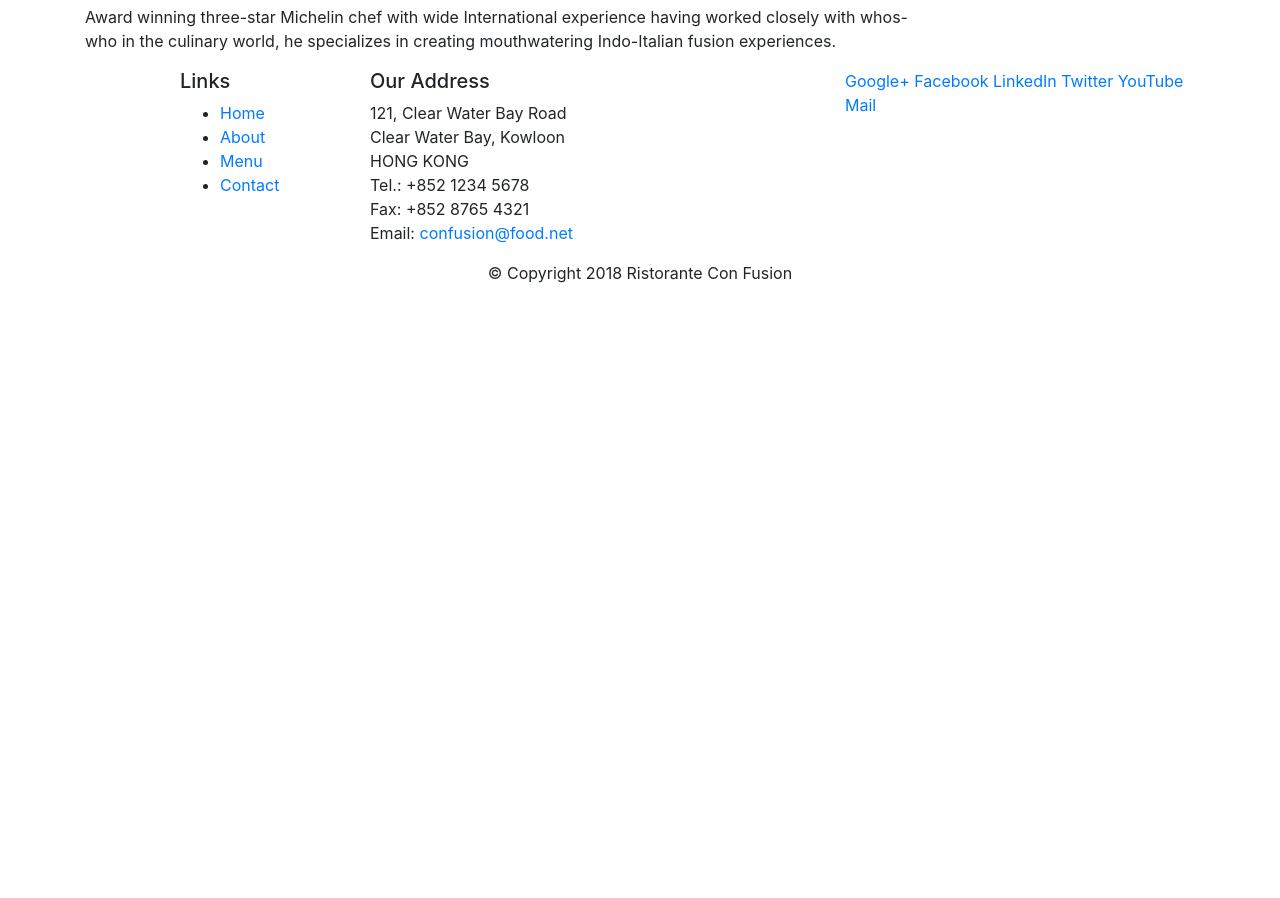
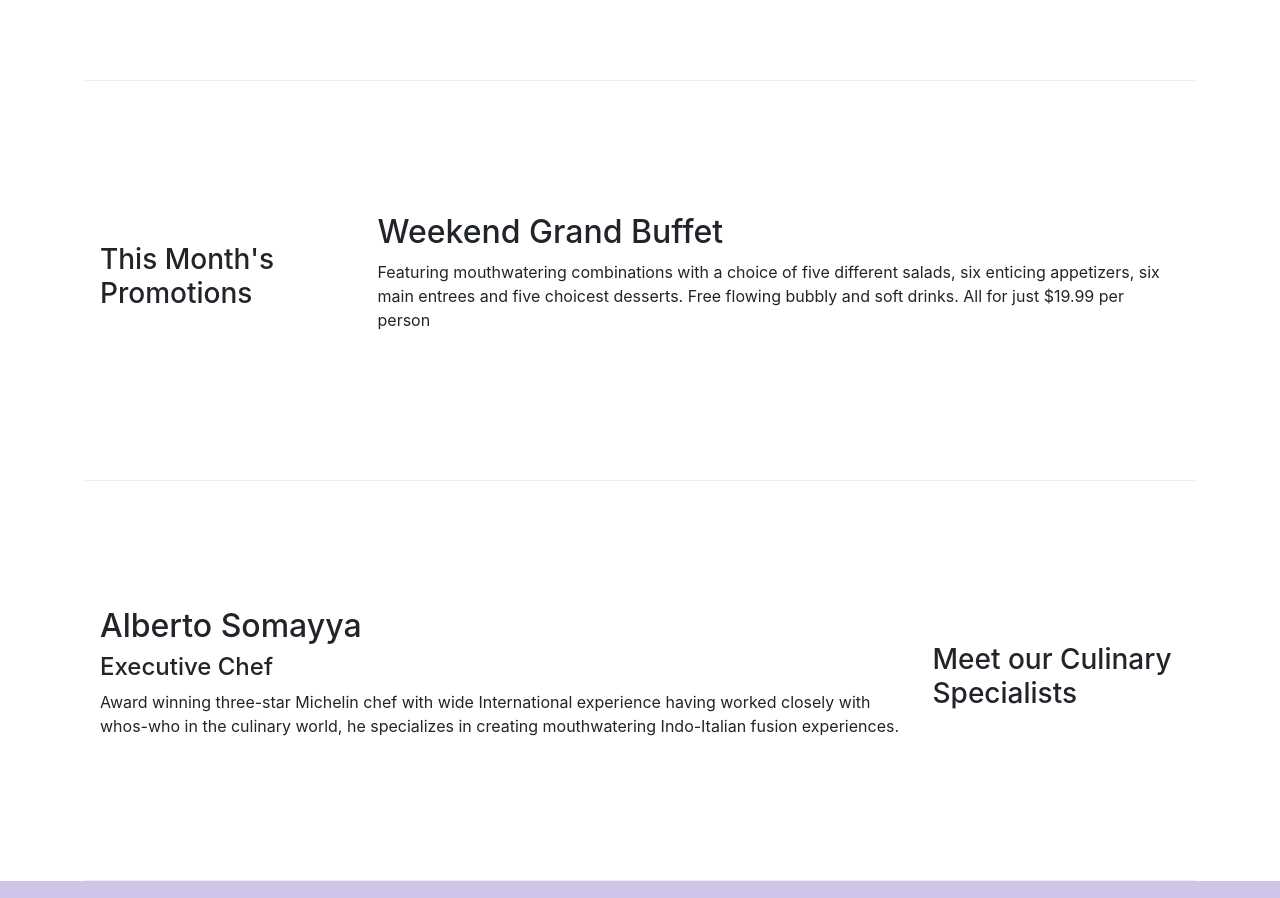
Before and after one commit to BoredUser/CourseraBootstrap, a website: page index.html in a window 1280 px wide. Shown: the part 603-1501 px from the top of the page. Before the commit the page ends 904 px from the top, so only its background shows below. Drawn offline with nearby package versions, Linux system fonts and the light colour scheme.

Commit message:
Applying a custom css to index.html file

```diff
--- /dev/null
+++ b/CSS/style.css
@@ -0,0 +1,31 @@
+.row-header{
+    margin: 0px auto;
+    padding: 0px auto;
+}
+
+.row-content{
+    margin: 0px auto;
+    padding: 50px 0px 50px 0px;
+    border-bottom: 1px ridge;
+    min-height: 400px;
+}
+
+.footer{
+    background-color: #D1C4E9;
+    margin: 0px auto;
+    padding: 20px 0px 20px 0px;
+}
+
+.jumbotron{
+    padding: 70px 30px 70px 30px;
+    margin: 0px auto;
+    background-color: #9575CD;
+    color: floralwhite;
+}
+
+.address{
+    font-size: 80%;
+    margin: 0px;
+    color: #0f0f0f;
+
+}
--- a/index.html
+++ b/index.html
@@ -9,6 +9,9 @@
 
     <!-- Bootstrap CSS -->
     <link rel="stylesheet" href="node_modules/bootstrap/dist/css/bootstrap.min.css">
+
+    <link rel="stylesheet" href="CSS/style.css">
+
     <title>Ristorante Con Fusion</title>
 </head>
 
@@ -16,7 +19,7 @@
 
     <header class="jumbotron">
         <div class="container">
-            <div class="row">
+            <div class="row row-header">
                 <div class="col-12 col-sm-6">
                     <h1>Ristorante con Fusion</h1>
                     <p>We take inspiration from the World's best cuisines, and create a unique fusion experience. Our lipsmacking creations will tickle your culinary senses!</p>
@@ -28,7 +31,7 @@
     </header>
 
     <div class="container">
-        <div class="row">
+        <div class="row row-content align-items-center">
             <div class="col-12 col-sm-4 order-sm-last col-md-3">
                 <h3>Our Lipsmacking Culinary Creations</h3>
             </div>
@@ -39,7 +42,7 @@
         </div>
 
 
-        <div class="row">
+        <div class="row row-content align-items-center">
             <div class="col-12 col-sm-4 col-md-3">
                 <h3>This Month's Promotions</h3>
             </div>
@@ -49,7 +52,7 @@
             </div>
         </div>
 
-        <div class="row">
+        <div class="row row-content align-items-center">
             <div class="col-12 col-sm-4 order-sm-last col-md-3">
                 <h3>Meet our Culinary Specialists</h3>
             </div>
@@ -61,12 +64,12 @@
         </div>
     </div>
 
-    <footer>
+    <footer class="footer">
         <div class="container">
             <div class="row">
                 <div class="col-4 offset-1 col-sm-2">
                     <h5>Links</h5>
-                    <ul>
+                    <ul class="list-unstyled">
                         <li><a href="#">Home</a></li>
                         <li><a href="#">About</a></li>
                         <li><a href="#">Menu</a></li>
@@ -75,7 +78,7 @@
                 </div>
                 <div class="col-7 col-sm-5">
                     <h5>Our Address</h5>
-                    <address>
+                    <address class="address">
 		              121, Clear Water Bay Road<br>
 		              Clear Water Bay, Kowloon<br>
 		              HONG KONG<br>
@@ -84,8 +87,8 @@
 		              Email: <a href="mailto:confusion@food.net">confusion@food.net</a>
 		           </address>
                 </div>
-                <div class="col-12 col-sm-4">
-                    <div>
+                <div class="col-12 col-sm-4 align-self-center">
+                    <div class="text-center">
                         <a href="http://google.com/+">Google+</a>
                         <a href="http://www.facebook.com/profile.php?id=">Facebook</a>
                         <a href="http://www.linkedin.com/in/">LinkedIn</a>
```
